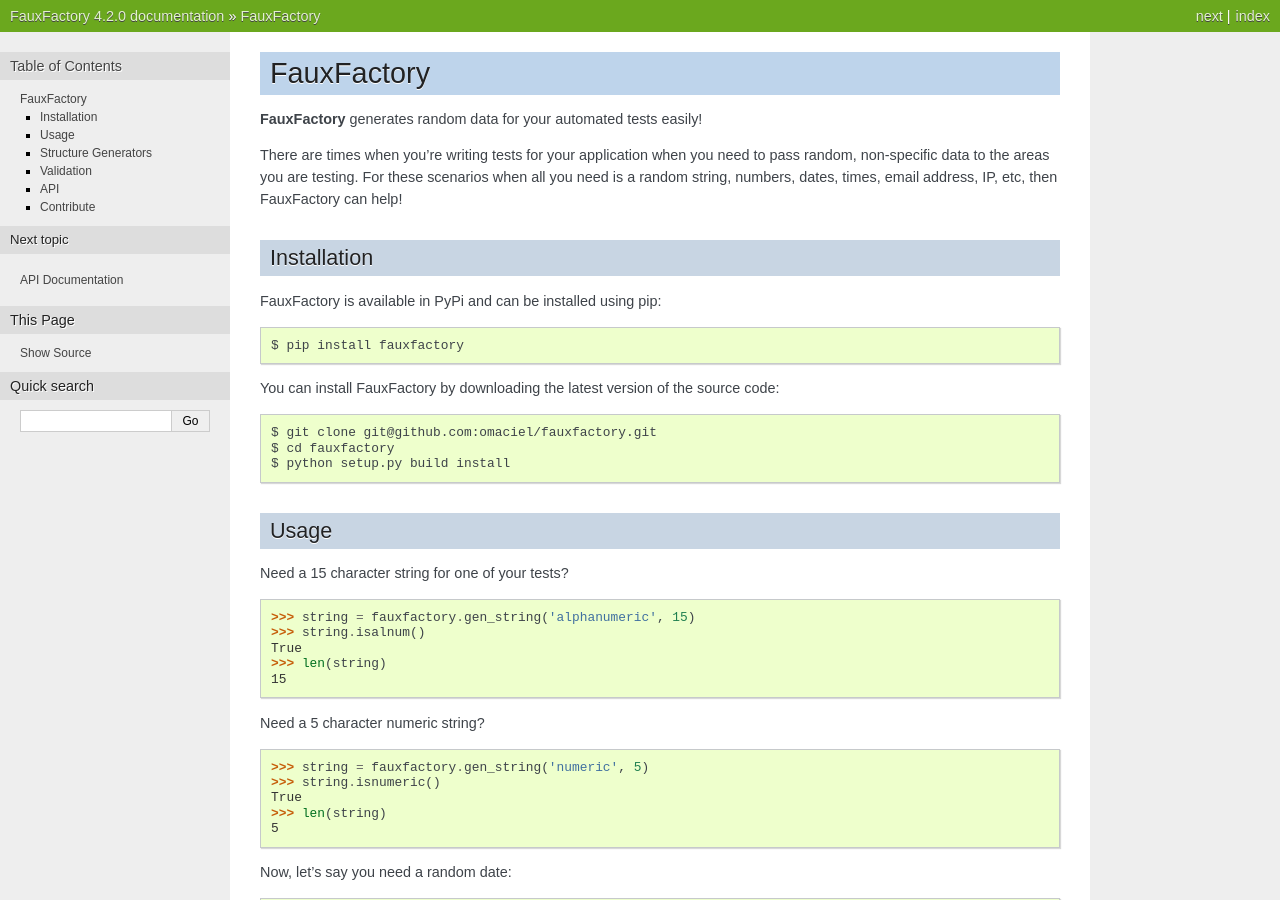
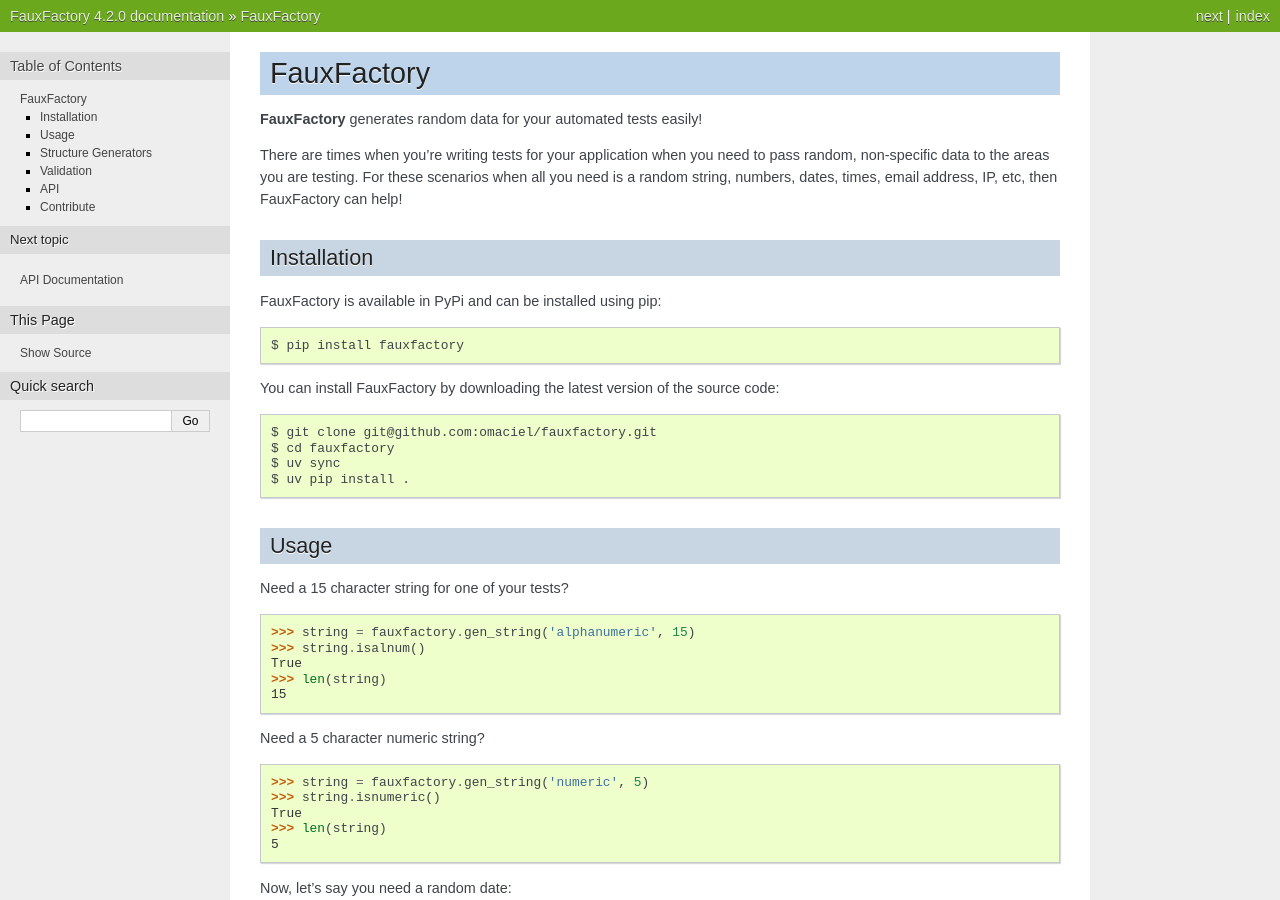
Before and after one commit to omaciel/fauxfactory, a Sphinx documentation site: the page built from docs/index.rst, in a window 1280 px wide and 900 px high. Built offline with Sphinx 7.4.7, drawn with Linux system fonts in a browser that asks for light colours.

Commit message:
Update installation documentation to use uv
Replace outdated setup.py installation instructions with modern uv-based
commands. The project no longer uses setup.py for installation.

Updated installation steps:
- uv sync: Install dependencies
- uv pip install .: Install the package in development mode

```diff
--- a/docs/index.rst
+++ b/docs/index.rst
@@ -20,7 +20,8 @@
 
     $ git clone git@github.com:omaciel/fauxfactory.git
     $ cd fauxfactory
-    $ python setup.py build install
+    $ uv sync
+    $ uv pip install .
 
 Usage
 -----
```
